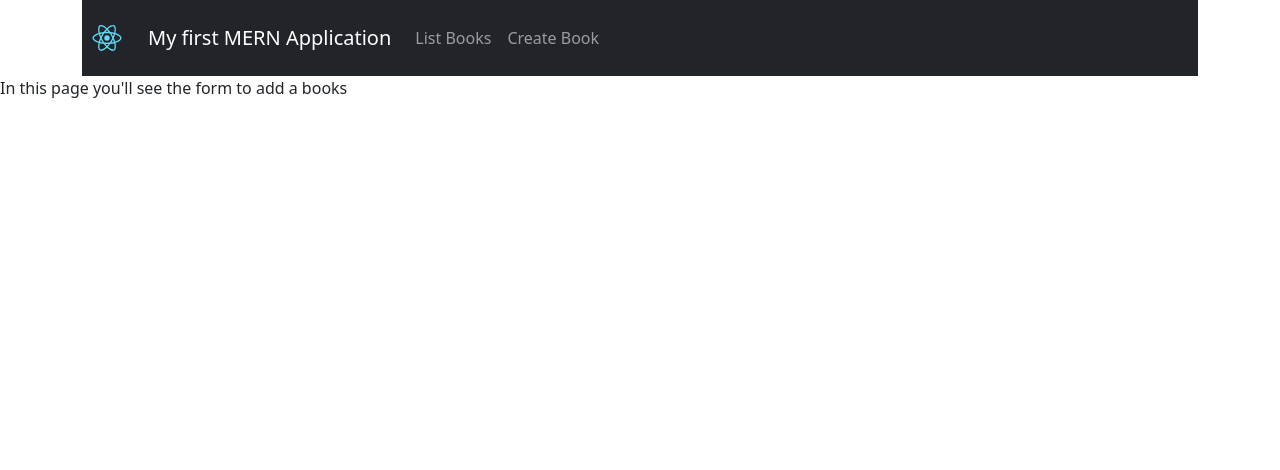
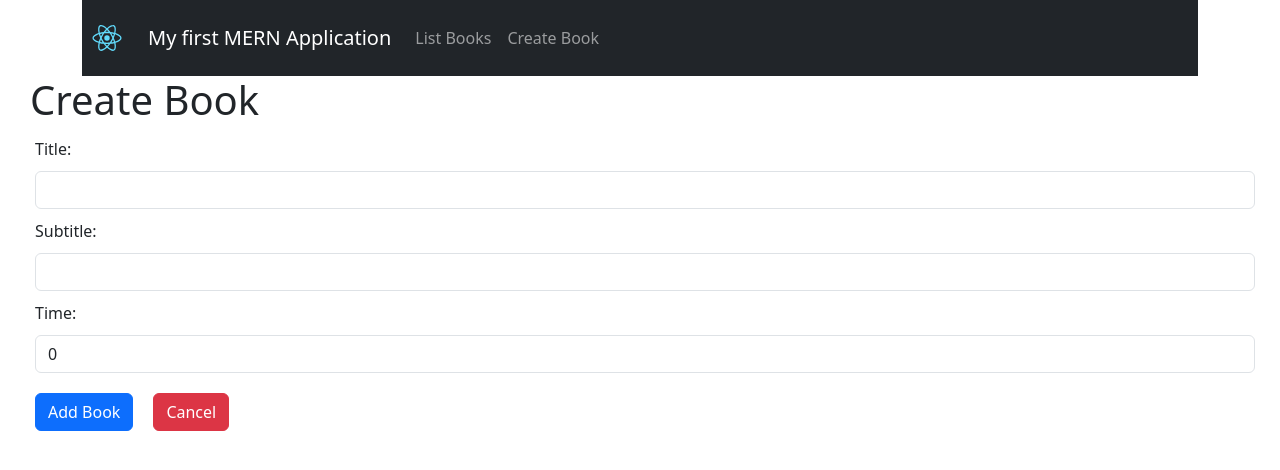
Before and after one commit to eduardoeismann/book-shelf, a React (Create React App) app in the folder client/: page /books/create in a window 1280 px wide. Shown: the top 470 px of the page. Built offline with nearby package versions, Linux system fonts and the light colour scheme.

Commit message:
Adjusting Insert and Update

```diff
--- a/client/src/pages/BooksInsert.jsx
+++ b/client/src/pages/BooksInsert.jsx
@@ -1,11 +1,113 @@
 import React, { Component } from 'react'
+import api from '../api'
+import styled from 'styled-components'
+
+const Title = styled.h1.attrs({
+    className: 'h1',
+})``
+
+const Wrapper = styled.div.attrs({
+    className: 'form-group',
+})`
+    margin: 0 30px;
+`
+
+const Label = styled.label`
+    margin: 5px;
+`
+
+const InputText = styled.input.attrs({
+    className: 'form-control',
+})`
+    margin: 5px;
+`
+
+const Button = styled.button.attrs({
+    className: `btn btn-primary`,
+})`
+    margin: 15px 15px 15px 5px;
+`
+
+const CancelButton = styled.a.attrs({
+    className: `btn btn-danger`,
+})`
+    margin: 15px 15px 15px 5px;
+`
 
 class BooksInsert extends Component {
+    constructor(props) {
+        super(props)
+
+        this.state = {
+            title: '', // name string
+            subtitle: '', // rating string
+            pages: 0 // time number
+        }
+    }
+
+    handleChangeInputTitle = async event => {
+        const title = event.target.value
+        this.setState({ title })
+    }
+
+    handleChangeInputSubtitle = async event => {
+        const subtitle = event.target.validity.valid
+            ? event.target.value
+            : this.state.subtitle
+
+        this.setState({ subtitle })
+    }
+
+    handleChangeInputPages = async event => {
+        const pages = event.target.value
+        this.setState({ pages })
+    }
+
+    handleIncludeBook = async () => {
+        const { title, subtitle, pages } = this.state
+        const arrayPages = pages.split('/')
+        const payload = { title, subtitle, pages: arrayPages }
+
+        await api.insertBook(payload).then(res => {
+            window.alert(`Book inserted successfully`)
+            this.setState({
+                title: '',
+                subtitle: '',
+                pages: 0
+            })
+        })
+    }
+
     render() {
+        const { title, subtitle, pages } = this.state
         return (
-            <div>
-                <p>In this page you'll see the form to add a books</p>
-            </div>
+            <Wrapper>
+                <Title>Create Book</Title>
+
+                <Label>Title: </Label>
+                <InputText
+                    type="text"
+                    value={title}
+                    onChange={this.handleChangeInputTitle}
+                />
+
+                <Label>Subtitle: </Label>
+                <InputText
+                    type="number"
+                    value={subtitle}
+                    onChange={this.handleChangeInputSubtitle}
+                />
+
+                <Label>Time: </Label>
+                <InputText
+                    type="number"
+                    value={pages}
+                    onChange={this.handleChangeInputPages}
+                />
+
+                <Button onClick={this.handleIncludeBook}>Add Book</Button>
+                <CancelButton href={'/books/list'}>Cancel</CancelButton>
+            </Wrapper>
         )
     }
 }
--- a/client/src/pages/BooksList.jsx
+++ b/client/src/pages/BooksList.jsx
@@ -1,10 +1,6 @@
 import React, { Component } from 'react'
-// import ReactTable from 'react-table'
 import api from '../api'
-
 import styled from 'styled-components'
-
-// import 'react-table/react-table.css'
 import ReactTable from 'react-table-6'
 import 'react-table-6/react-table.css'
 
```
